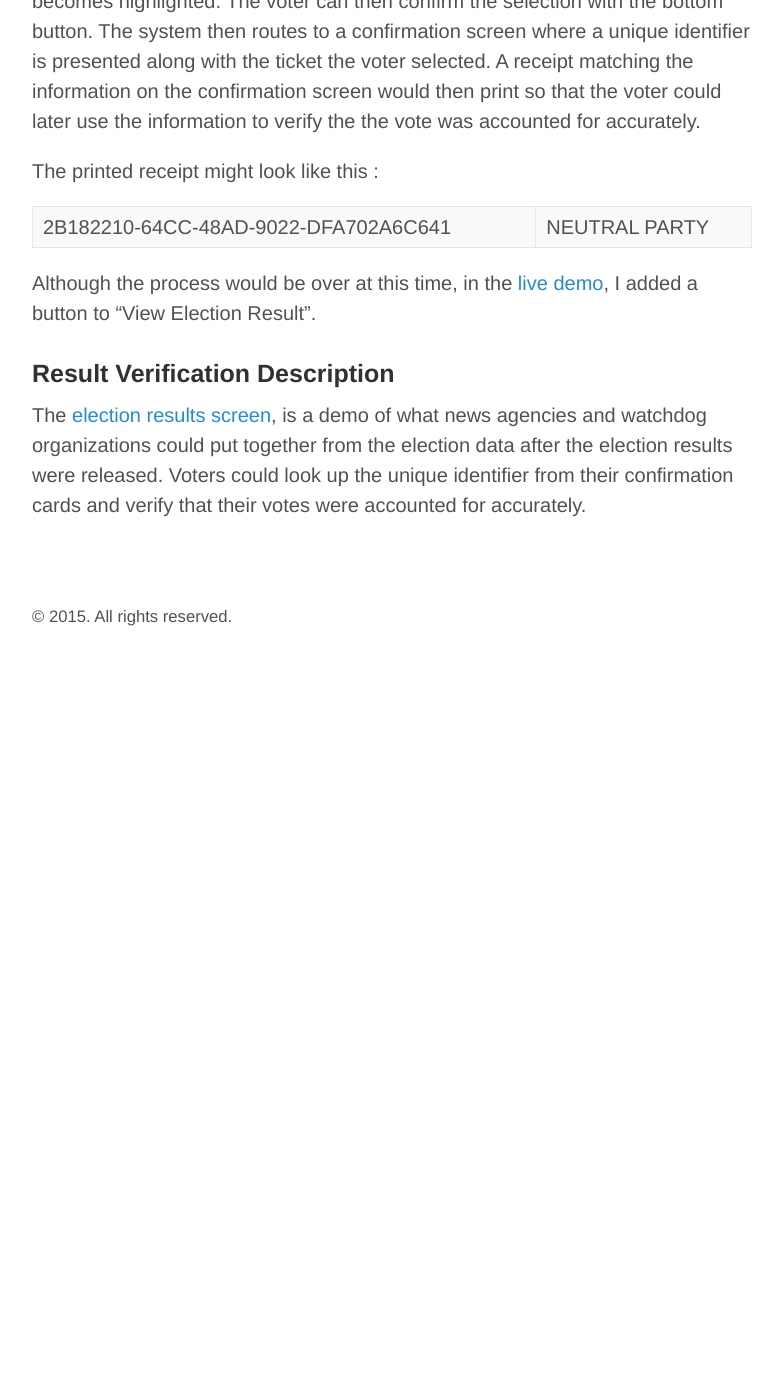
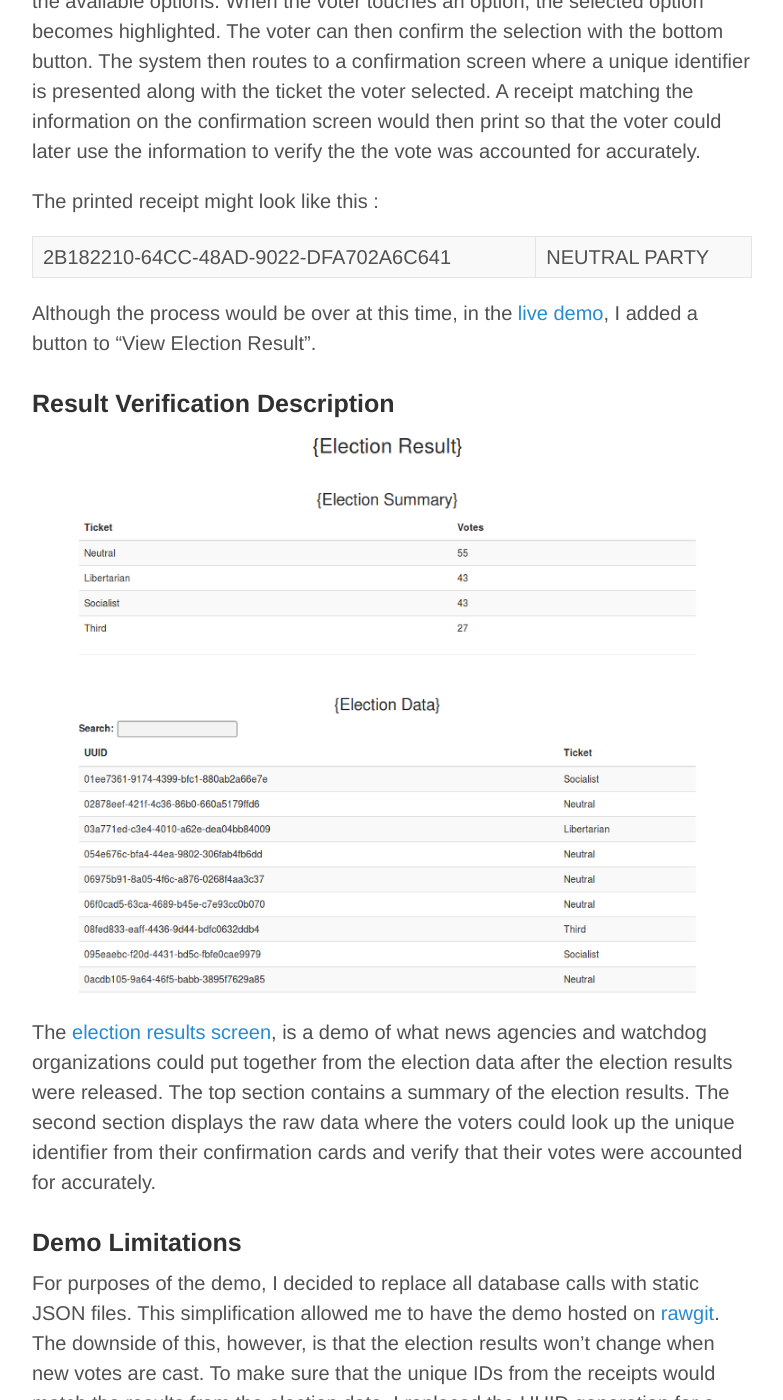
Before and after one commit to jonathanmann/jonathanmann.github.io, a Jekyll site: the page built from _posts/2015-10-02-election-system-frontend.md, in a window 1280 px wide and 1400 px high, scrolled down 1009 px. Shown: the whole window, without its empty margins (248-1031 px from the left). Built offline with Jekyll 4.4.1, drawn with Linux system fonts in a browser that asks for light colours; before the commit the page ends 1639 px from its top, so only the background shows below that; some of the changed text lies outside the part shown.

Commit message:
update vote demo post

```diff
--- a/_posts/2015-10-02-election-system-frontend.md
+++ b/_posts/2015-10-02-election-system-frontend.md
@@ -1,15 +1,15 @@
 ---
 layout: post
-title: Verifiable Election System Demo Front-End
+title: Verifiable Election System Demo
 image: http://jonathanmann.github.io/public/img/voting_system_frontend.png
 excerpt: In an earlier post, we looked at the mechanics behind creating an election system where the results could be verified by any third party while still protecting voter privacy. In this post, we'll look at a demo implementation of a user interface for this system.
 ---
 
-In an [earlier post](http://jonathanmann.github.io/2015/08/29/transparent-verifialbe-private-elections/), we looked at the mechanics behind creating an election system where the results could be verified by any third party while still protecting voter privacy. In this post, we'll look at a [demo implementation](https://github.com/jonathanmann/blog_examples/tree/master/Javascript/election_system_demo) of a user interface for this system.
+In an [earlier post](http://jonathanmann.github.io/2015/08/29/transparent-verifialbe-private-elections/), we looked at the mechanics behind creating an election system where the results could be verified by any third party while still protecting voter privacy. In this post, we'll look at a [demo implementation](https://cdn.rawgit.com/jonathanmann/blog_examples/master/Javascript/election_system_demo/index.html) of a user interface for this system.
 
 ### Live Demo
 
-You can view a live demo of this implementation [here](https://cdn.rawgit.com/jonathanmann/blog_examples/master/Javascript/election_system_demo/index.html).
+You can view a live demo of this implementation [here](https://cdn.rawgit.com/jonathanmann/blog_examples/master/Javascript/election_system_demo/index.html). The source code for the demo is available [here](https://github.com/jonathanmann/blog_examples/tree/master/Javascript/election_system_demo).
 
 ### Voting Process Description
 
@@ -23,7 +23,12 @@ The printed receipt might look like this :
 
 Although the process would be over at this time, in the [live demo](https://cdn.rawgit.com/jonathanmann/blog_examples/master/Javascript/election_system_demo/index.html), I added a button to "View Election Result".
 
-
 ### Result Verification Description
 
-The [election results screen](https://cdn.rawgit.com/jonathanmann/blog_examples/master/Javascript/election_system_demo/index.html#/result), is a demo of what news agencies and watchdog organizations could put together from the election data after the election results were released. Voters could look up the unique identifier from their confirmation cards and verify that their votes were accounted for accurately.
+![result](http://jonathanmann.github.io/public/img/demo_result.png)
+
+The [election results screen](https://cdn.rawgit.com/jonathanmann/blog_examples/master/Javascript/election_system_demo/index.html#/result), is a demo of what news agencies and watchdog organizations could put together from the election data after the election results were released. The top section contains a summary of the election results. The second section displays the raw data where the voters could look up the unique identifier from their confirmation cards and verify that their votes were accounted for accurately.
+
+### Demo Limitations
+
+For purposes of the demo, I decided to replace all database calls with static JSON files. This simplification allowed me to have the demo hosted on [rawgit](https://rawgit.com/). The downside of this, however, is that the election results won't change when new votes are cast. To make sure that the unique IDs from the receipts would match the results from the election data, I replaced the UUID generation for a ballot with a single hard-coded UUID for each ticket. The result of this is that, if you run the demo a second time and cast another vote for the same ticket as before, you will get the same unique identifier as the first time you voted. This brings up an interesting security issue: if a malevolent government wanted to rig the election, they could conceivably give two voters who voted for the same party the same unique identifier. When these voters checked the results, it would appear that their vote was appropriately accounted for, but the voters would have no way of knowing that the same vote was being shared by other voters supporting the same ticket. One possible solution for this would be to have voters bring in their own unique identifiers from trusted sources, but I will probably need another post to discuss this idea in detail.
```
Also changed, not shown: public/img/demo_result.png (added).
